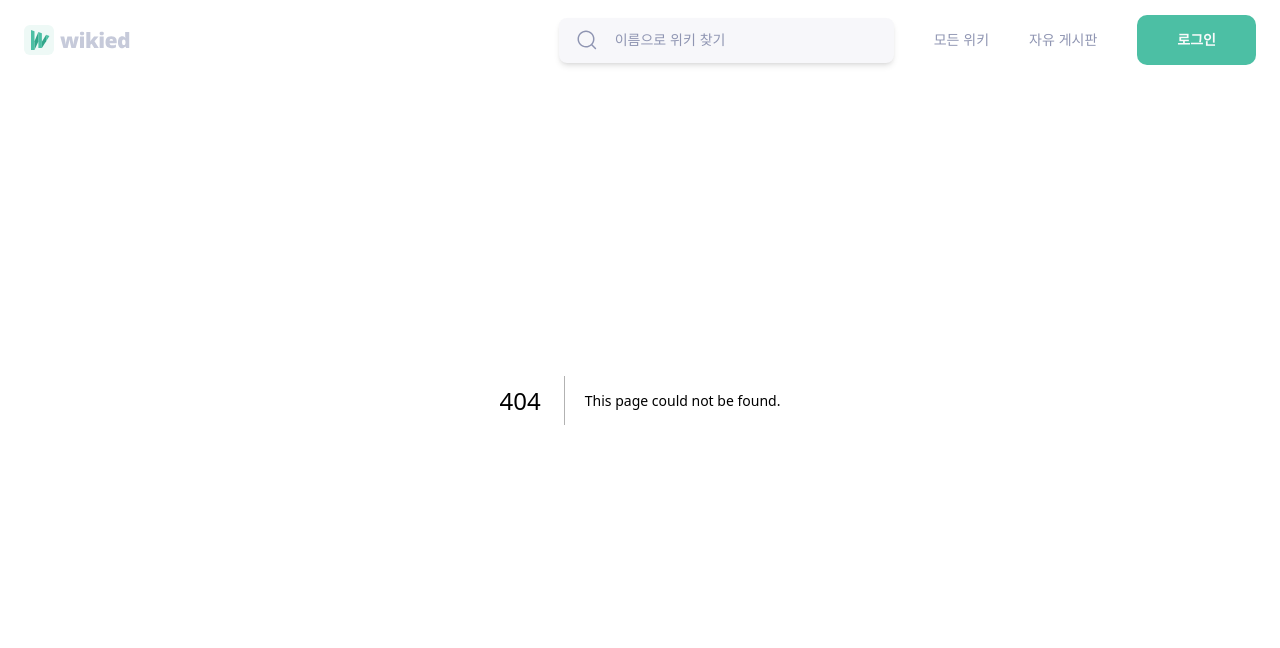
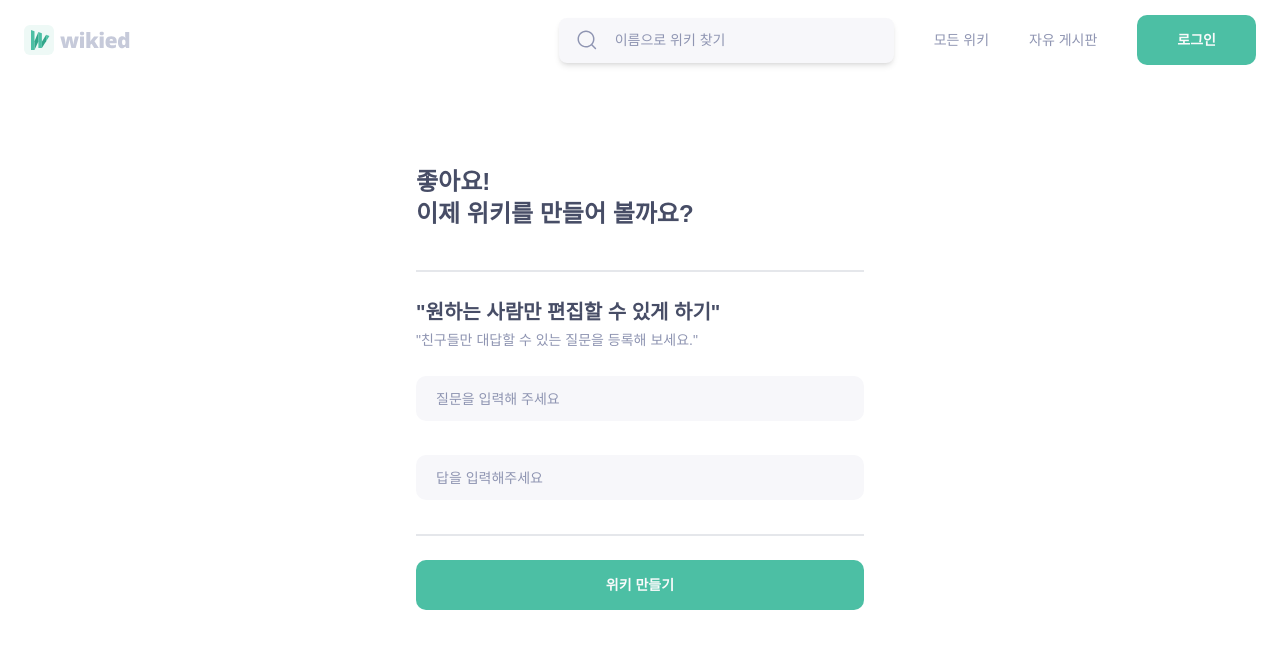
Before and after one commit to junjeeong/Wikied, a Next.js app: page /quiz-settings in a window 1280 px wide. Before the commit this address had no page. Shown: the top 648 px of the page. Built offline with nearby package versions, Linux system fonts and the light colour scheme; a web font is replaced by a local one.

Commit message:
Fix: profile-settings 컴포넌트 => quiz-setting 페이지로 변경

```diff
--- /dev/null
+++ b/src/components/FormInput.tsx
@@ -0,0 +1,42 @@
+import { FieldError,UseFormRegisterReturn } from "react-hook-form";
+
+interface FormInputProps {
+  id: string;
+  label?: string;
+  placeholder: string;
+  error?: FieldError;
+  register: UseFormRegisterReturn;
+}
+
+const FormInput = ({
+  id,
+  label,
+  placeholder,
+  error,
+  register,
+}: FormInputProps) => {
+  return (
+    <div>
+      {label && (
+        <label htmlFor={id} className="text-md">
+          {label}
+        </label>
+      )}
+      <input
+        id={id}
+        placeholder={placeholder}
+        {...register}
+        className={`w-full rounded-[10px] px-5 py-[10.5px] mb-[10px] bg-gray-100 placeholder:text-md placeholder:text-gray-400 ${
+          error ? "outline-red-200" : "outline-green-200"
+        }`}
+      ></input>
+      {error && (
+        <span className="text-xs text-red-200" role="alert">
+          {error.message}
+        </span>
+      )}
+    </div>
+  );
+};
+
+export default FormInput;
--- /dev/null
+++ b/src/pages/quiz-settings/index.tsx
@@ -0,0 +1,82 @@
+import FilledButton from "@/components/ui/Button/FilledButton";
+import useAuthStore from "@/store/AuthStore";
+import { useForm } from "react-hook-form";
+import FormInput from "@/components/FormInput";
+
+interface QuizSettingsValues {
+  securityAnswer: string;
+  securityQuestion: string;
+}
+
+const QuizSettings = () => {
+  const {
+    register,
+    handleSubmit,
+    formState: { isSubmitting, errors },
+  } = useForm<QuizSettingsValues>({
+    mode: "onSubmit",
+  });
+
+  const { createProfile } = useAuthStore();
+
+  const handleProfileCreation = async (data: QuizSettingsValues) => {
+    await createProfile(data.securityAnswer, data.securityQuestion);
+  };
+
+  return (
+    <>
+      <div className="flex items-center justify-center min-h-screen Mobile:px-5 bg-background">
+        <div className="w-full max-w-md">
+          <h2 className="text-2xl font-semibold mb-10">
+            좋아요!
+            <br />
+            이제 위키를 만들어 볼까요?
+          </h2>
+          <div className="flex flex-col">
+            <div className="flex justify-center"></div>
+            <div className="py-6 relative border-t-2">
+              <h3 className="text-xl font-semibold">
+                "원하는 사람만 편집할 수 있게 하기"
+              </h3>
+              <span className="text-md text-gray-400">
+                "친구들만 대답할 수 있는 질문을 등록해 보세요."
+              </span>
+            </div>
+          </div>
+          <form
+            onSubmit={handleSubmit(handleProfileCreation)}
+            className="flex flex-col gap-6"
+          >
+            <FormInput
+              id="securityQuestion"
+              placeholder="질문을 입력해 주세요"
+              register={register("securityQuestion", {
+                required: "질문을 입력해 주세요",
+              })}
+              error={errors.securityQuestion}
+            />
+            <FormInput
+              id="securityAnswer"
+              placeholder="답을 입력해주세요"
+              register={register("securityAnswer", {
+                required: "답을 입력해주세요",
+              })}
+              error={errors.securityAnswer}
+            />
+            <div className="border-t-2 py-6">
+              <FilledButton
+                fullWidth={true}
+                type="submit"
+                disabled={isSubmitting}
+              >
+                위키 만들기
+              </FilledButton>
+            </div>
+          </form>
+        </div>
+      </div>
+    </>
+  );
+};
+
+export default QuizSettings;
```
